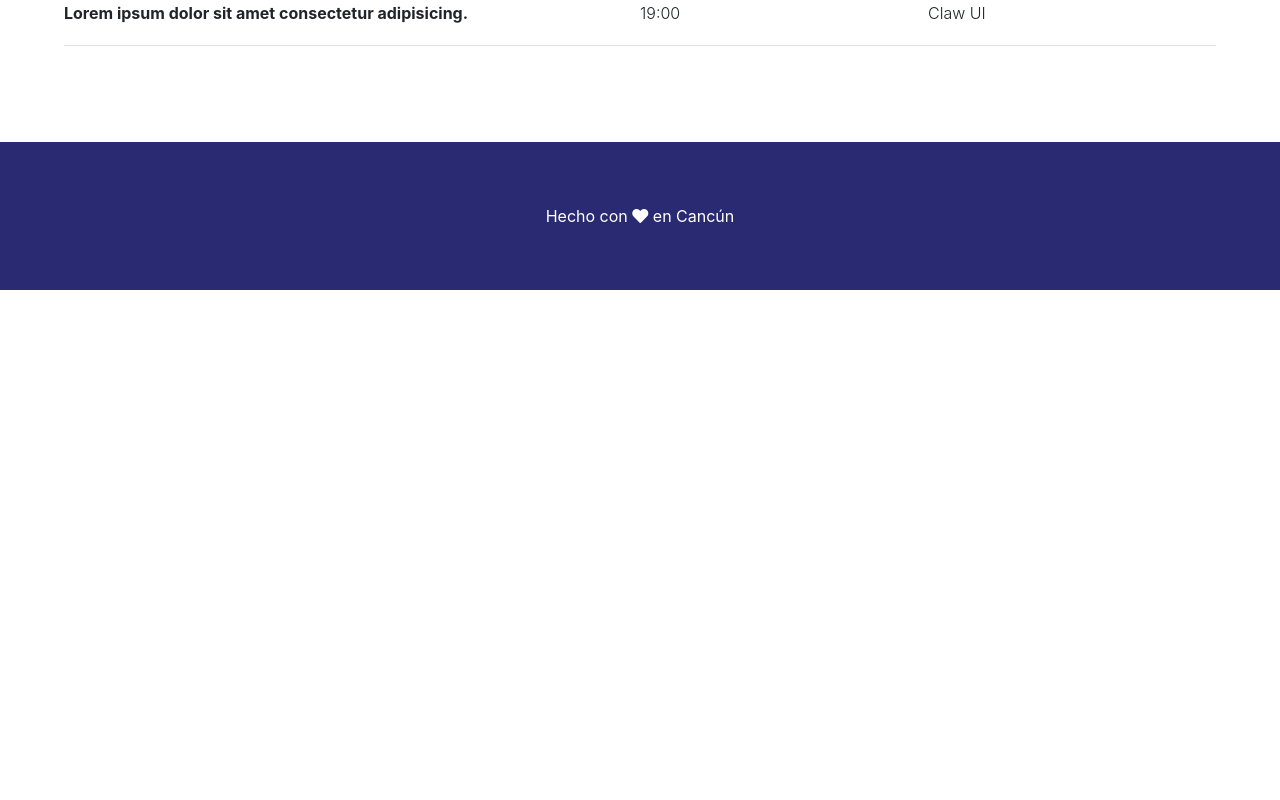
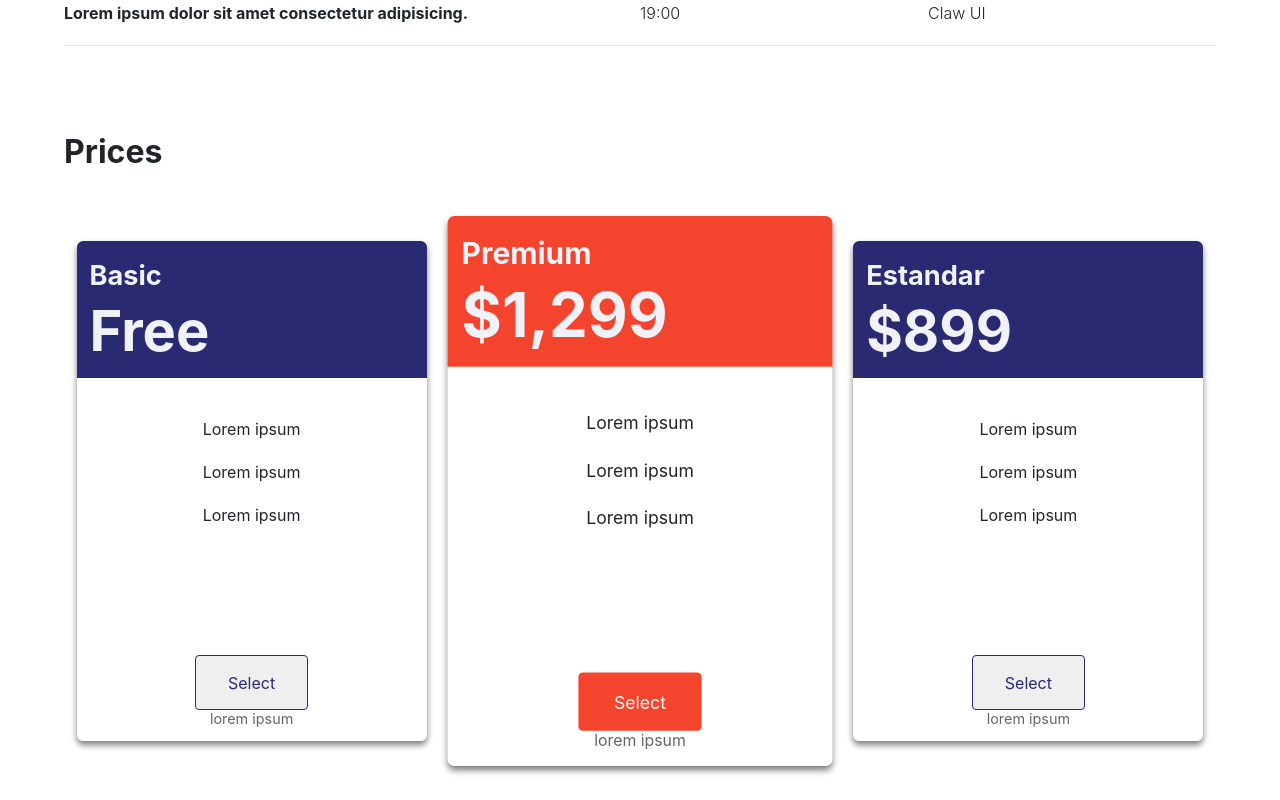
Before and after one commit to SlothTechOfficial/ClawUI, a Vue app: page / in a window 1280 px wide. Shown: the part 2360-3160 px from the top of the page. Before the commit the page ends 2650 px from the top, so only its background shows below. Built offline with nearby package versions, Linux system fonts and the light colour scheme; a web font is replaced by a local one.

Commit message:
Create component Pricings

```diff
--- /dev/null
+++ b/src/assets/scss/components/_pricing.scss
@@ -0,0 +1,84 @@
+.pricings{
+    &-list{
+        display: grid;
+        grid-gap: 1.2em;
+        grid-template-columns: repeat(auto-fit, minmax(250px, 350px));
+        padding: 3em 0;
+        @include desktop{
+            grid-gap:2.4em;
+            justify-content: center;
+
+        }
+    }
+}
+.table-price{
+
+    display: flex;
+    flex-direction: column;
+    border-radius: .4em;
+    box-sizing: content-box;
+    // min-height: 400px;
+    height: 500px;
+    box-shadow: 0 4px 6px rgba(0, 0, 0, 0.5);
+
+    &__head{
+        flex: 1 0;
+        background:var(--primary);
+        color: var(--color-body);
+        padding: .8rem;
+        border-top-left-radius: inherit;
+        border-top-right-radius: inherit;
+    }
+    &__price{
+        font-weight: bold;
+        font-size: 3.5rem;
+        & .currency {
+            font-size:1rem;
+            position: relative;
+            top: -25px;
+            letter-spacing: 0px;
+        }
+    }
+    &__title{
+        font-weight: bold;
+        font-size: 1.7rem;
+
+    }
+    &__small-title{
+        font-size: .9rem;
+        opacity: .7;
+    }
+    &__body{
+        flex: 3 0;
+        padding: .8rem;
+        display: flex;
+        justify-content: center;
+        margin-top: 1em;
+    }
+    &__select{
+        flex: 1 0;
+        display: inherit;
+        flex-direction: column;
+        justify-content: center;
+        align-items: center;
+        padding: .8rem;
+        border-bottom-left-radius: inherit;
+        border-bottom-right-radius: inherit;
+    }
+    &__list{
+        list-style: none;
+        padding: 0;
+        margin: 0;
+    }
+    &__items{
+        display: block;
+        padding: .75rem 1rem;
+        margin-bottom: -1px;
+    }
+    &.select{
+        --primary:var(--acent-color);
+        @include desktop{
+            transform: scale(1.1);
+        }
+    }
+}
--- a/src/assets/scss/components/buttons.scss
+++ b/src/assets/scss/components/buttons.scss
@@ -17,8 +17,36 @@
 		transform: scale(.95);
 	}
 }
-
-.button--primary {
-    background-color: var(--acent-color);
-    color: #FFF;
+.button-lg,
+[class^="button-lg--"] {
+    display: inline-block;
+    text-align: center;
+	line-height: 3em;
+    padding:.15em 2em;
+    border-radius: .25rem;
+    border: none;
+    text-decoration: none;
+    user-select: none;
+    transition: .2s ease-in-out;
+    transition-property: color, background-color, border;
+    &:focus {
+        outline: 0;
+    }
+	&:active {
+		transform: scale(.95);
+	}
 }
+.button,.button-lg{
+    &--primary {
+        background-color: var(--acent-color);
+        color: #FFF;
+    }
+    &--secondary{
+        background-color: var(--primary);
+        color: #FFF;
+    }
+    &--outline-secondary{
+        border:solid 1px var(--primary);
+        color: var(--primary);
+    }
+}
--- a/src/assets/scss/main.scss
+++ b/src/assets/scss/main.scss
@@ -14,6 +14,6 @@
 @import "components/about";
 @import "components/community-list";
 @import "components/schedule";
-
+@import "components/pricing";
 
 @import "theme/typography";
--- a/src/components/Pricings.vue
+++ b/src/components/Pricings.vue
@@ -1,36 +1,69 @@
 <template>
-  <section class="communities">
+  <section class="pricings">
     <div class="container">
-      <h1 class="title-section">Speakers</h1>
-      <ul class="communities-list">
-        <li class="communities-item">
-          <article class="community">
-            <div class="community__image">
-              <img src="https://source.unsplash.com/1600x900/?portrait" alt>
-            </div>
-            <div class="community__content">
-              <div class="community__info">Talent Nights QRoo</div>
-              <div class="community__social">
-                <a href="#" target="_blank">
-                  <i class="fab fa-facebook-f"></i>
-                </a>
-                <a href="#" target="_blank">
-                  <i class="fab fa-twitter"></i>
-                </a>
-                <a href="#" target="_blank">
-                  <i class="fas fa-globe-americas"></i>
-                </a>
+      <h1 class="title-section">Prices</h1>
+      <div class="pricings-list">
+          <div class="table-price">
+              <div class="table-price__head">
+                  <h2 class="table-price__title">Basic</h2>
+                  <p class="table-price__price">Free</p>
               </div>
-            </div>
-          </article>
-        </li>
-      </ul>
+              <div class="table-price__body">
+                  <ul class="table-price__list">
+                      <li class="table-price__items">Lorem ipsum</li>
+                      <li class="table-price__items">Lorem ipsum</li>
+                      <li class="table-price__items">Lorem ipsum</li>
+                  </ul>
+              </div>
+              <div class="table-price__select">
+
+                  <button class="button-lg--outline-secondary">Select</button>
+                  <p class="table-price__small-title">lorem ipsum</p>
+              </div>
+          </div>
+          <div class="table-price select">
+              <div class="table-price__head">
+                  <h2 class="table-price__title">Premium</h2>
+                  <p class="table-price__price"> $1,299</p>
+              </div>
+              <div class="table-price__body">
+                  <ul class="table-price__list">
+                      <li class="table-price__items">Lorem ipsum</li>
+                      <li class="table-price__items">Lorem ipsum</li>
+                      <li class="table-price__items">Lorem ipsum</li>
+                  </ul>
+              </div>
+              <div class="table-price__select">
+
+                  <button class="button-lg--secondary">Select</button>
+                  <p class="table-price__small-title">lorem ipsum</p>
+              </div>
+          </div>
+          <div class="table-price ">
+              <div class="table-price__head">
+                  <h2 class="table-price__title">Estandar</h2>
+                  <p class="table-price__price">$899</p>
+              </div>
+              <div class="table-price__body">
+                  <ul class="table-price__list">
+                      <li class="table-price__items">Lorem ipsum</li>
+                      <li class="table-price__items">Lorem ipsum</li>
+                      <li class="table-price__items">Lorem ipsum</li>
+                  </ul>
+              </div>
+              <div class="table-price__select">
+
+                  <button class="button-lg--outline-secondary">Select</button>
+                  <p class="table-price__small-title">lorem ipsum</p>
+              </div>
+          </div>
+      </div>
     </div>
   </section>
 </template>
 
 <script>
 export default {
-  name: "Speakers"
+  name: "Pricings"
 };
 </script>
--- a/src/views/Home.vue
+++ b/src/views/Home.vue
@@ -4,6 +4,7 @@
     <about id="acerca-de"></about>
     <speakers id="comunidades"></speakers>
     <events id="eventos"></events>
+    <pricings id="pricings"></pricings>
     <footer class="main-footer">
       <div class="container">
         <p>
@@ -20,14 +21,15 @@ import Banner from '@/components/Banner.vue';
 import About from '@/components/About.vue';
 import Speakers from '@/components/Speakers.vue';
 import Events from '@/components/Events.vue';
-
+import Pricings from '@/components/Pricings.vue';
 export default {
   name: 'home',
   components: {
     Banner,
     About,
     Speakers,
-    Events
+    Events,
+    Pricings
   }
 }
 </script>
```
